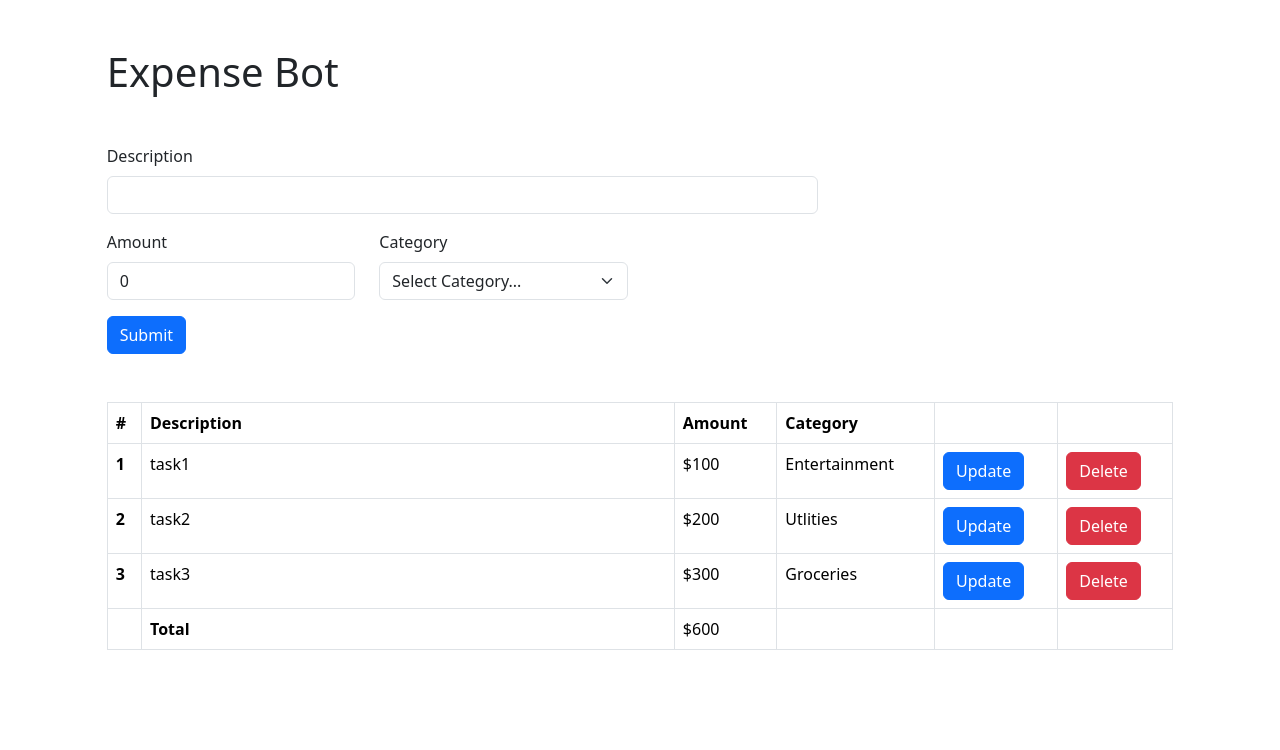
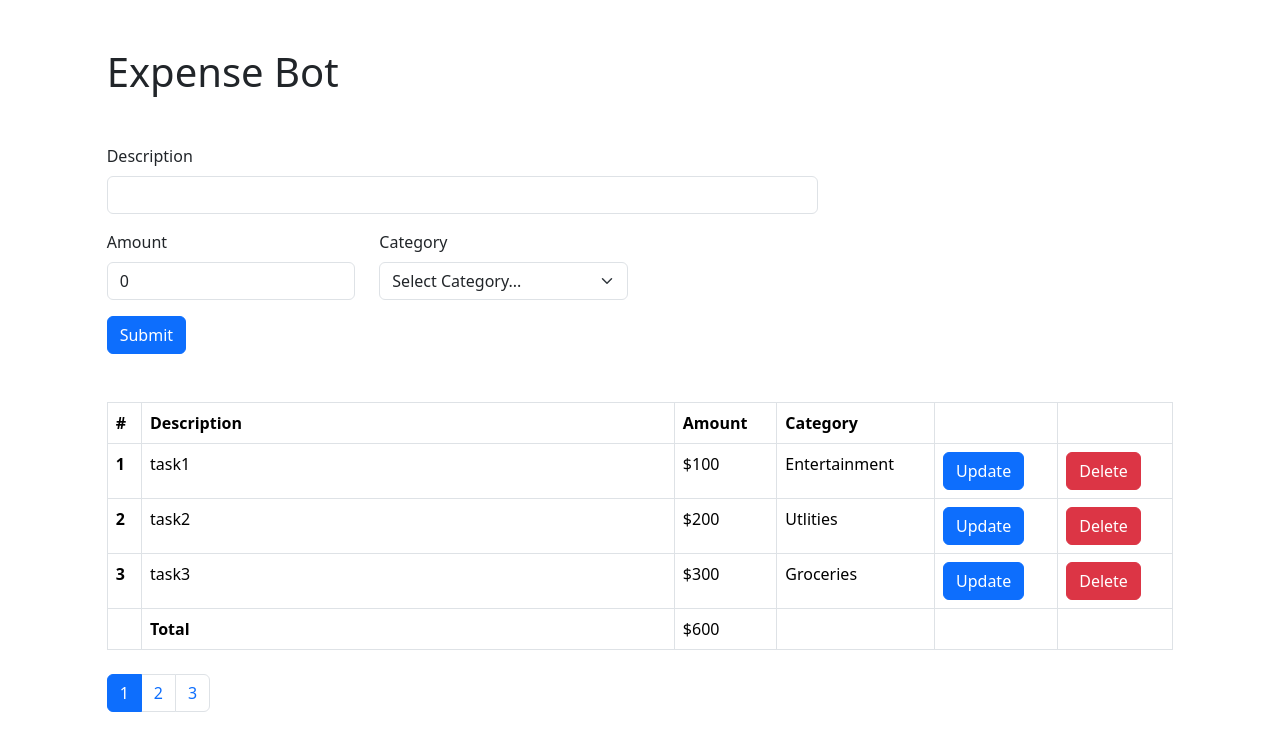
Before and after one commit to markovich-github/expense_bot, a React (Vite) app: page / in a window 1280 px wide. Shown: the top 750 px of the page. Built offline with nearby package versions, Linux system fonts and the light colour scheme.

Commit message:
added pagination feature

```diff
--- a/src/App.jsx
+++ b/src/App.jsx
@@ -3,9 +3,14 @@ import ExpenseTable from './components/expenseTable'
 import ExpenseForm from './components/expenseForm'
 import { addExpense, allExpenses, getExpenses, getExpenseById, updateExpense } from './db/expenses'
 import { allCategories } from './db/categories'
+import Pagination from './components/pagination'
+import paginate from './utils/paginate'
 
 const App = () => {
   const [expenses, setExpenses] = useState(allExpenses)
+  const [currentPage, setCurrentPage] = useState(1);
+  const pageSize = 3;
+  const paginateExpenses = paginate(allExpenses, currentPage, pageSize)
 
   const expense = {
     _id: Date.now().toString(),
@@ -20,6 +25,7 @@ const App = () => {
     const updateExpense = expenses.find(e=>e._id==_id)
     setCurrentExpense(updateExpense);
     setUpdating(true)
+    console.log("hit1");
   }
 
   const handleDelete = (_id) => {
@@ -34,18 +40,20 @@ const App = () => {
   }
 
   const onUpdate = (currentExpense) => {
-    // setExpenses([currentExpense])
-    // setCurrentExpense(expense)
-    updateExpense(currentExpense)
-    console.log(getExpenses());
+    updateExpense(currentExpense);
     setUpdating(false)
+  }
+
+  const handlePagination = (page) =>{
+    setCurrentPage(page);
   }
 
 
   return <div className='col-10 mx-auto mt-5'>
     <h1>Expense Bot</h1>
     <ExpenseForm categories={allCategories} currentExpense={currentExpense} setCurrentExpense={setCurrentExpense} onSubmit={handleSubmit} updating={updating} onUpdate={onUpdate}/>
-    <ExpenseTable expenses={expenses} onUpdate={handleUpdate} onDelete={handleDelete} />
+    <ExpenseTable expenses={paginateExpenses} onUpdate={handleUpdate} onDelete={handleDelete} />
+    <Pagination totalItems={expenses.length} pageSize={pageSize} currentPage={currentPage} onPagination={handlePagination}/>
   </div>
 }
 
--- /dev/null
+++ b/src/components/pagination.jsx
@@ -0,0 +1,18 @@
+import React from 'react'
+
+
+const Pagination = ({totalItems, pageSize, onPagination, currentPage}) => {
+    const totalPages = Math.ceil(totalItems/pageSize)
+    let pages = [];
+    for(let i=1; i<=totalPages;i++)
+        pages.push(i)
+
+  return <nav aria-label="Page navigation example">
+  <ul className="pagination">
+    {pages.map(page => <li className={page==currentPage?"page-item active":"page-item"} key={page}><a className="page-link" onClick={()=>onPagination(page)}>{page}</a></li>)}
+  </ul>
+</nav>
+}
+
+
+export default Pagination
--- a/src/db/expenses.js
+++ b/src/db/expenses.js
@@ -1,6 +1,10 @@
 export const allExpenses = [
     { _id:101, description: 'task1', amount: 100, category: 'Entertainment' },
     { _id:102, description: 'task2', amount: 200, category: 'Utlities' },
+    { _id:103, description: 'task3', amount: 300, category: 'Groceries' },
+    { _id:103, description: 'task3', amount: 300, category: 'Groceries' },
+    { _id:103, description: 'task3', amount: 300, category: 'Groceries' },
+    { _id:103, description: 'task3', amount: 300, category: 'Groceries' },
     { _id:103, description: 'task3', amount: 300, category: 'Groceries' }
 ]
 
@@ -17,9 +21,8 @@ export function addExpense(expense){
 }
 
 export function updateExpense(currentExpense){
-    const expense = allExpenses.find(e=>e._id==expense._id);
-    // expense.description= currentExpense.description
-    // expense.amount= currentExpense.amount
-    // expense.category= currentExpense.category
-    console.log(expense);
+    const expense = allExpenses.find(e=>e._id==currentExpense._id);
+    expense.description= currentExpense.description
+    expense.amount= currentExpense.amount
+    expense.category= currentExpense.category
 }
--- /dev/null
+++ b/src/utils/paginate.js
@@ -0,0 +1,5 @@
+const paginate = (items, currentPage, pageSize) => {
+    return items.slice((currentPage-1)*pageSize, currentPage*pageSize);
+}
+
+export default paginate;
```
